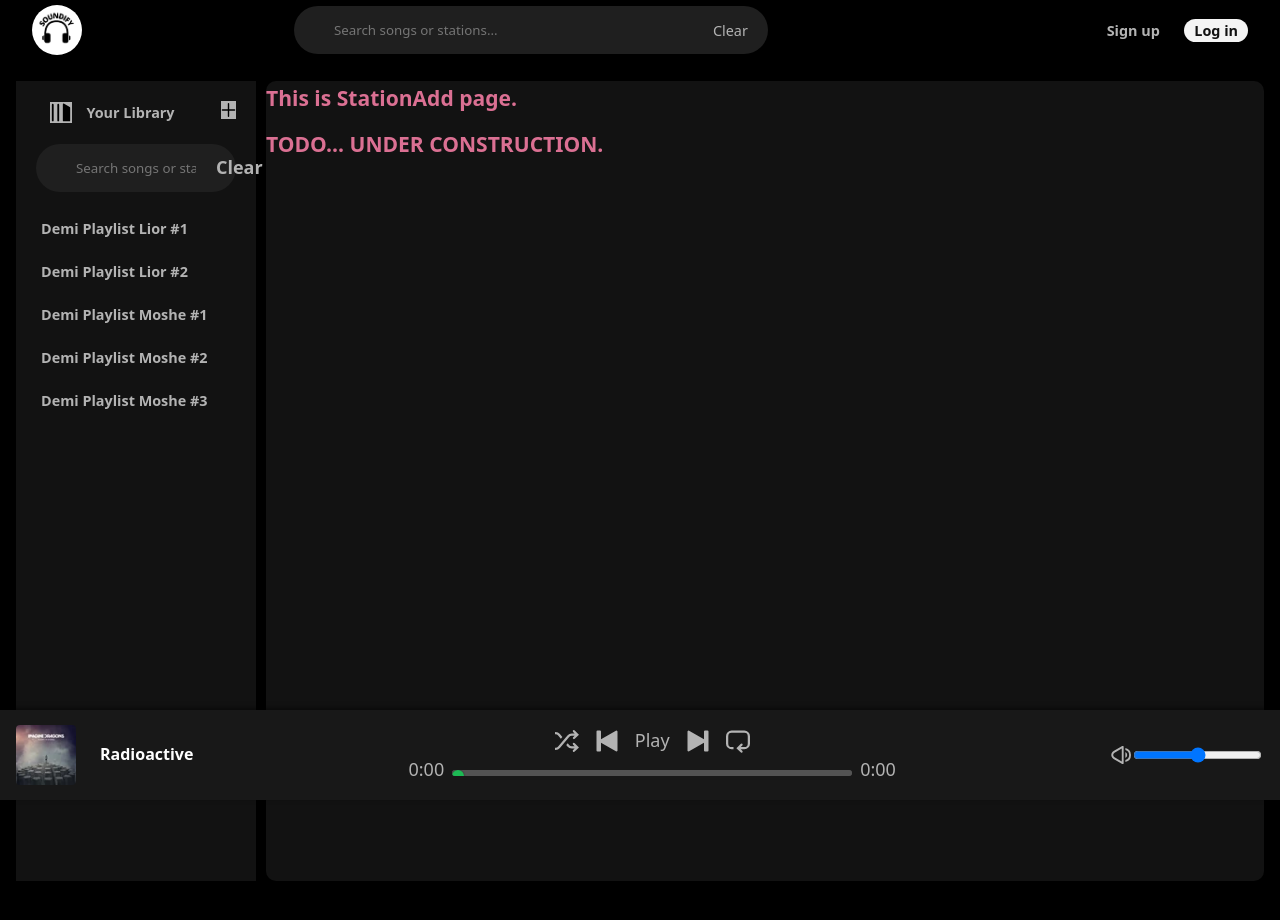
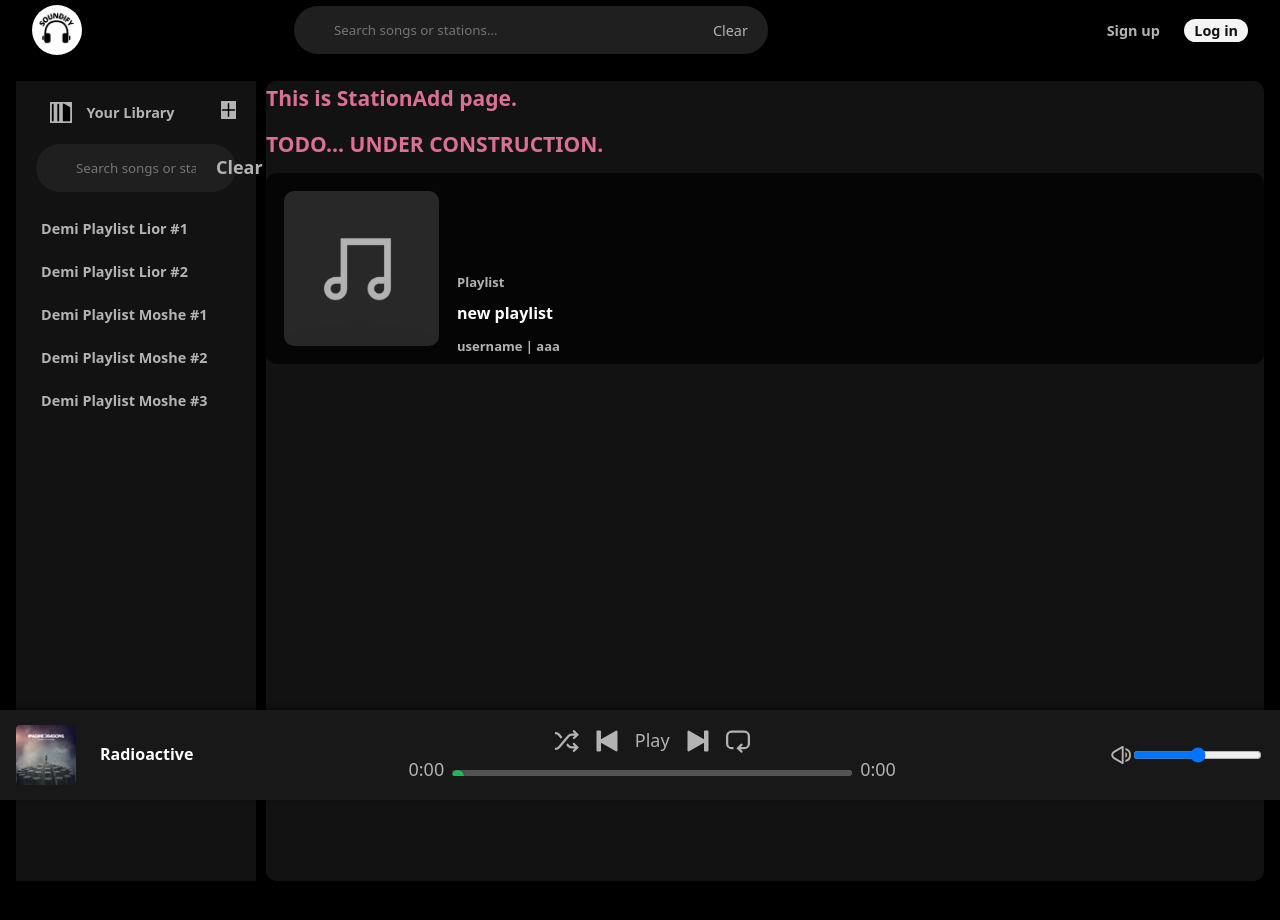
Before and after one commit to noalesh/soundify, a React (Vite) app: page /newStation in a window 1280 px wide. Shown: the top 920 px of the page. Built offline with nearby package versions, Linux system fonts and the light colour scheme; no server answers.

Commit message:
StationAdd implementation - just scss.

```diff
--- a/src/assets/styles/main.scss
+++ b/src/assets/styles/main.scss
@@ -19,6 +19,7 @@
 @import "pages/UserDetails";
 @import "pages/LoginSignup";
 @import "pages/StationDetails";
+@import "pages/StationAdd";
 
 // Components
 @import "cmps/list";
--- /dev/null
+++ b/src/assets/styles/pages/StationAdd.scss
@@ -0,0 +1,26 @@
+.station-add {
+
+    .grid-item-1 {
+        display: flex;
+        background-color: $dark-background-opacity;
+        align-items: flex-end;
+
+      }
+
+        .grid-item-1 img {
+          border-radius: 10px;
+          width: 155px;
+          height: 155px;
+          margin: 1em;
+        }
+
+        h5 {
+          font-size: 13px;
+        }
+
+        h1 {
+          font-size: 16px;
+        }
+
+
+}
--- a/src/assets/styles/pages/stationDetails.scss
+++ b/src/assets/styles/pages/stationDetails.scss
@@ -37,7 +37,6 @@
 
 }
 
-
   .grid-item-1 img {
     border-radius: 10px;
     width: 155px;
--- a/src/assets/styles/setup/_variables.scss
+++ b/src/assets/styles/setup/_variables.scss
@@ -15,6 +15,8 @@ $icon-sidebar-background: #121212;
 $bright-icon-background: #f4f4f4;
 $bright-fill: #ffffff;
 $hover-dark: #282828;
+$dark-background-opacity: rgba(0, 0, 0, 0.7);
+
 
 $gray1: #ddd;
 $gray2: #aaa;
--- a/src/pages/StationAdd.jsx
+++ b/src/pages/StationAdd.jsx
@@ -2,9 +2,26 @@
 export function StationAdd() {
 
     return (
-        <section className="station-add">
-            <h3 className="dev-comments">This is StationAdd page.</h3>
-            <h3 className="dev-comments">TODO... UNDER CONSTRUCTION.</h3>
-        </section>
+
+
+    <section className="station-add">
+
+        <h3 className="dev-comments">This is StationAdd page.</h3>
+        <h3 className="dev-comments">TODO... UNDER CONSTRUCTION.</h3>
+
+        <div className="grid-item-1 station-add-header">
+            <div className="flexbox-item-1">
+                <img  src="/src/assets/imgs/Soundify-files/defaultPlaylistIcon.png" alt="default playlist icon"></img>
+            </div>
+            <div className="flexbox-item-2">
+                <h5>Playlist</h5>
+                <h1>new playlist</h1>
+                <h5>username | {/*userService.getLoggedinUser()*/} aaa</h5>
+            </div>
+        </div>
+
+      <div className="grid-item-2">
+      </div>
+      </section>
     )
 }
--- a/src/services/user/user.service.local.js
+++ b/src/services/user/user.service.local.js
@@ -66,6 +66,7 @@ function getLoggedinUser() {
 }
 
 function saveLoggedinUser(user) {
+    console.log("inside saveLoggedinUser, user is: ", user)
 	user = {
         _id: user._id,
         fullname: user.fullname,
--- a/src/store/actions/user.actions.js
+++ b/src/store/actions/user.actions.js
@@ -4,7 +4,7 @@ import { store } from '../store'
 
 import { showErrorMsg } from '../../services/event-bus.service'
 import { LOADING_DONE, LOADING_START } from '../reducers/system.reducer'
-
+import { SET_USER } from "../reducers/user.reducer.js";
 
 export async function loadUsers() {
     try {
```
